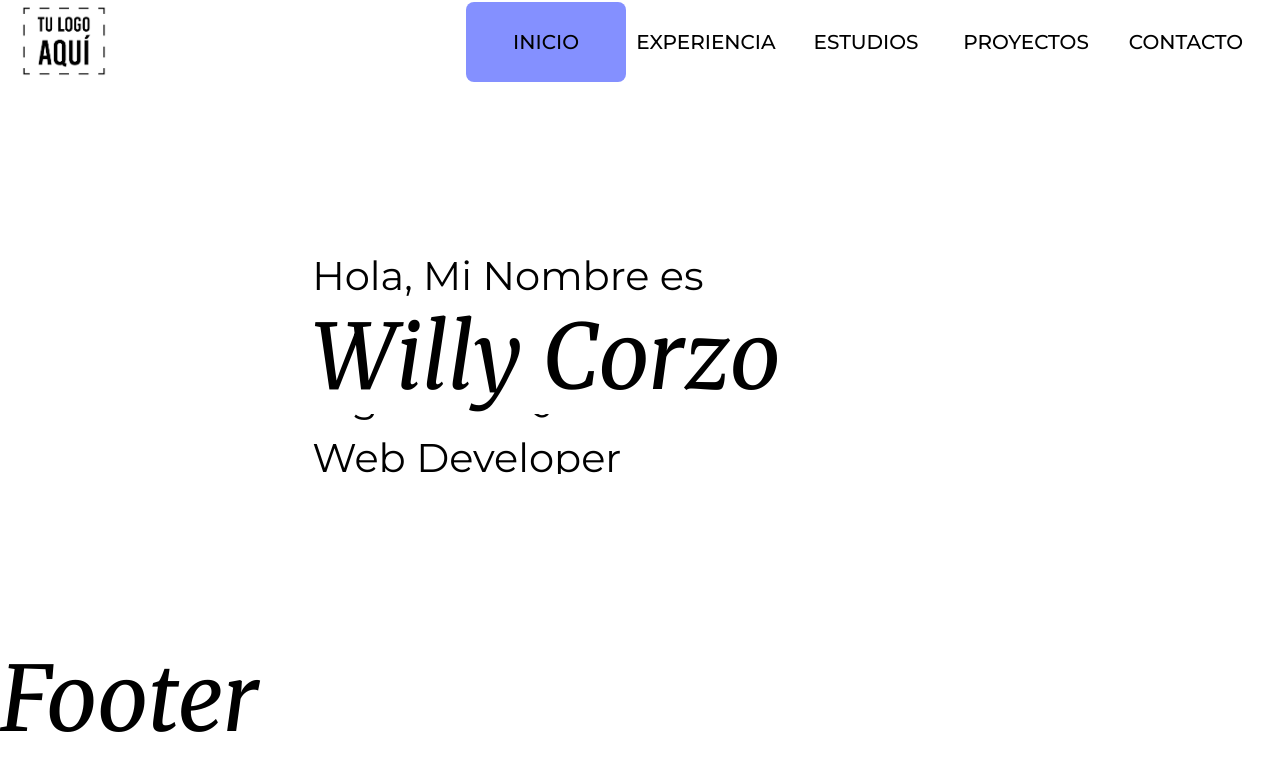
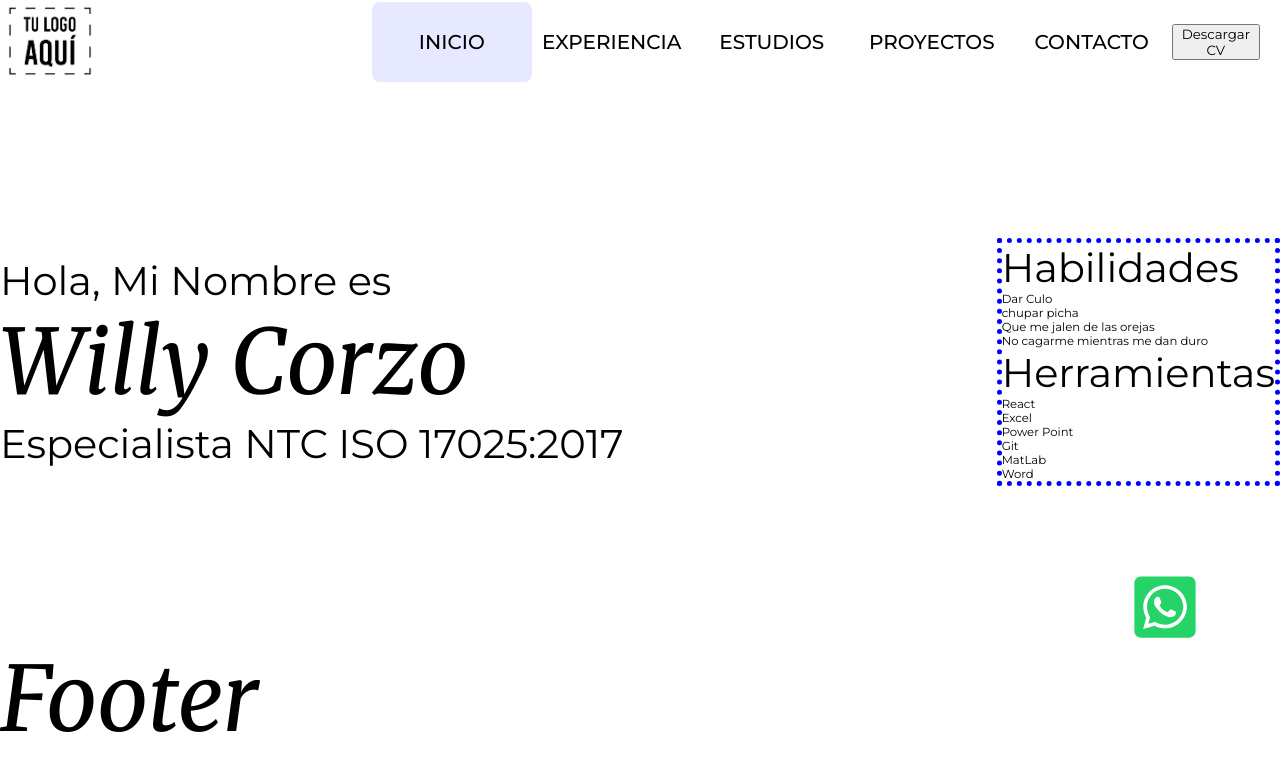
Before and after one commit to willyto3/portafolio-WC, a React (Vite) app: page / in a window 1280 px wide. Shown: the top 770 px of the page. Built offline with nearby package versions, Linux system fonts and the light colour scheme.

Commit message:
Logo Whastapp

```diff
--- /dev/null
+++ b/src/components/Habilidades.jsx
@@ -0,0 +1,12 @@
+const Habilidades = () => {
+  return (
+    <div>
+      <h2>Habilidades</h2>
+      <h3>Dar Culo</h3>
+      <h3>chupar picha</h3>
+      <h3>Que me jalen de las orejas</h3>
+      <h3>No cagarme mientras me dan duro</h3>
+    </div>
+  )
+}
+export default Habilidades
--- a/src/components/Header.jsx
+++ b/src/components/Header.jsx
@@ -4,6 +4,7 @@ import styled from 'styled-components'
 import { NavLink } from 'react-router-dom'
 // Importacion de Componentes
 import NavBar from './NavBar'
+import WhatsApp from './WhatsApp'
 
 const Header = () => {
   return (
@@ -12,6 +13,8 @@ const Header = () => {
         <img src='logo.png' alt='Logo' />
       </NavLink>
       <NavBar />
+      <button>Descargar CV</button>
+      <WhatsApp />
     </Wrapper>
   )
 }
@@ -22,9 +25,13 @@ const Wrapper = styled.nav`
   justify-content: center;
   align-items: center;
   height: 8rem;
-  margin-top:0.2rem;
+  margin-top: 0.2rem;
 
   img {
     height: 10rem;
   }
+
+  button{
+    margin-right:2rem;
+  }
 `
--- /dev/null
+++ b/src/components/Herramientas.jsx
@@ -0,0 +1,14 @@
+const Herramientas = () => {
+  return (
+    <div>
+      <h2>Herramientas</h2>
+      <h3>React</h3>
+      <h3>Excel</h3>
+      <h3>Power Point</h3>
+      <h3>Git</h3>
+      <h3>MatLab</h3>
+      <h3>Word</h3>
+    </div>
+  )
+}
+export default Herramientas
--- a/src/components/NavBar.jsx
+++ b/src/components/NavBar.jsx
@@ -54,6 +54,7 @@ const NavBar = () => {
           CONTACTO
         </NavLink>
         <div className='animation start-home'></div>
+
       </div>
 
       {/* Botones de apertura y cierre para moviles */}
@@ -79,9 +80,6 @@ const Wrapper = styled.div`
   justify-content: flex-end;
   width: 90%;
   height: 100%;
-  .caja {
-    background-color: transparent;
-  }
 
   .nav-bar {
     position: relative;
@@ -102,7 +100,7 @@ const Wrapper = styled.div`
     text-align: center;
     z-index: 1;
     width: 16rem;
-    font-weight:500;
+    font-weight: 500;
   }
 
   .animation {
@@ -111,6 +109,7 @@ const Wrapper = styled.div`
     top: 0;
     z-index: 0;
     background: #8490ff;
+    opacity: 0.2;
     border-radius: 0.8rem;
     transition: all 0.5s ease 0s;
   }
--- /dev/null
+++ b/src/components/Presentacion.jsx
@@ -0,0 +1,66 @@
+// Importacion de Styled del Styled-Components
+import styled from "styled-components"
+
+const Presentacion = () => {
+  return (
+    <Wrapper>
+      <div className='inicio'>
+        <h2 className='inicio__intro'>Hola, Mi Nombre es</h2>
+        <h1 className='inicio__nombre'>Willy Corzo</h1>
+        <div className='inicio__caja'>
+          <div className='inicio__titulo'>
+            <div className='inicio__profesion'>
+              Master en Gerencia de Proyectos
+            </div>
+            <div className='inicio__profesion'>Ingeniero Químico</div>
+            <div className='inicio__profesion'>
+              Especialista NTC ISO 17025:2017
+            </div>
+            <div className='inicio__profesion'>Web Developer</div>
+            <div className='inicio__profesion'>Experto en Excel - VBA</div>
+          </div>
+        </div>
+      </div>
+    </Wrapper>
+  )
+}
+export default Presentacion
+
+const Wrapper = styled.section`
+  display: inherit;
+  flex-direction: column;
+  justify-content: center;
+  align-items: center;
+  margin-top: 1rem;
+  min-height: 50vh;
+
+  .inicio__caja {
+    height: 6rem;
+    overflow: hidden;
+  }
+  .inicio__titulo {
+    height: 100%;
+    animation: move 10s ease-in-out infinite alternate;
+  }
+
+  @keyframes move {
+    25% {
+      transform: translateY(-6rem);
+    }
+    50% {
+      transform: translateY(-12rem);
+    }
+    75% {
+      transform: translateY(-18rem);
+    }
+    100% {
+      transform: translateY(-24rem);
+    }
+  }
+
+  .inicio__profesion {
+    align-items: center;
+    line-height: 6rem;
+    font-size: 4rem;
+  }
+`
--- /dev/null
+++ b/src/components/WhatsApp.jsx
@@ -0,0 +1,20 @@
+// Importamos icono de WhatsApp
+import { FaWhatsappSquare } from 'react-icons/fa'
+import styled from 'styled-components'
+
+const WhatsApp = () => {
+  return (
+    <Icon>
+      <FaWhatsappSquare />
+    </Icon>
+  )
+}
+export default WhatsApp
+
+const Icon = styled.div`
+  position:absolute;
+  bottom:14rem;
+  right:8rem;
+  font-size: 7rem;
+  color:#25D366;
+`
--- a/src/pages/Home.jsx
+++ b/src/pages/Home.jsx
@@ -1,22 +1,17 @@
 // Importacion de Styled del Styled-Components
 import styled from 'styled-components'
+// Importacion de Componentes
+import Presentacion from '../components/Presentacion'
+import Habilidades from '../components/Habilidades'
+import Herramientas from '../components/Herramientas'
 
 const Home = () => {
   return (
     <Wrapper className='container'>
-      <div className='inicio'>
-        <h2 className='inicio__intro'>Hola, Mi Nombre es</h2>
-        <h1 className='inicio__nombre'>Willy Corzo</h1>
-        <div className='inicio__caja'>
-          <div className='inicio__titulo'>
-            <div className='inicio__profesion'>
-              Master en Gerencia de Proyectos
-            </div>
-            <div className='inicio__profesion'>Ingeniero Químico</div>
-            <div className='inicio__profesion'>Web Developer</div>
-            <div className='inicio__profesion'>Experto en Excel - VBA</div>
-          </div>
-        </div>
+      <Presentacion />
+      <div className='presentacion'>
+        <Habilidades />
+        <Herramientas />
       </div>
     </Wrapper>
   )
@@ -25,37 +20,12 @@ export default Home
 
 const Wrapper = styled.section`
   display: flex;
-  flex-direction: column;
-  justify-content: center;
+  justify-content: space-between;
   align-items: center;
-  margin-top: 1rem;
+  margin-top: 2rem;
   min-height: 70vh;
 
-  .inicio__caja {
-    height: 6rem;
-    overflow: hidden;
-  }
-  .inicio__titulo {
-    height: 100%;
-    animation: move 10s ease-in-out infinite alternate;
-  }
-
-  @keyframes move {
-    33% {
-      transform: translateY(-6rem);
-    }
-    66% {
-      transform: translateY(-12rem);
-    }
-    100% {
-      transform: translateY(-18rem);
-    }
-  }
-
-  .inicio__profesion {
-    display: flex;
-    align-items: center;
-    line-height: 6rem;
-    font-size: 4rem;
+  .presentacion {
+    border: 0.5rem dotted blue;
   }
 `
--- a/src/styles/GlobalStyle.jsx
+++ b/src/styles/GlobalStyle.jsx
@@ -26,7 +26,7 @@ h2{
   font-size:4rem;
 }
 .container {
-  max-width: 130rem;
+  max-width: 145rem;
   margin: 0 auto;
 }
 
```
